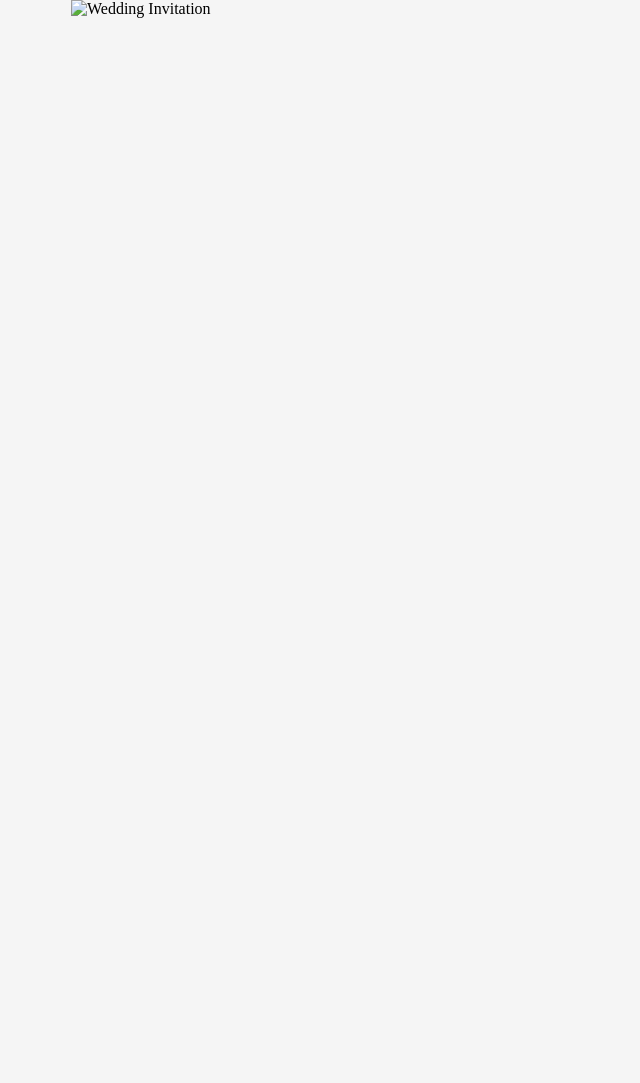
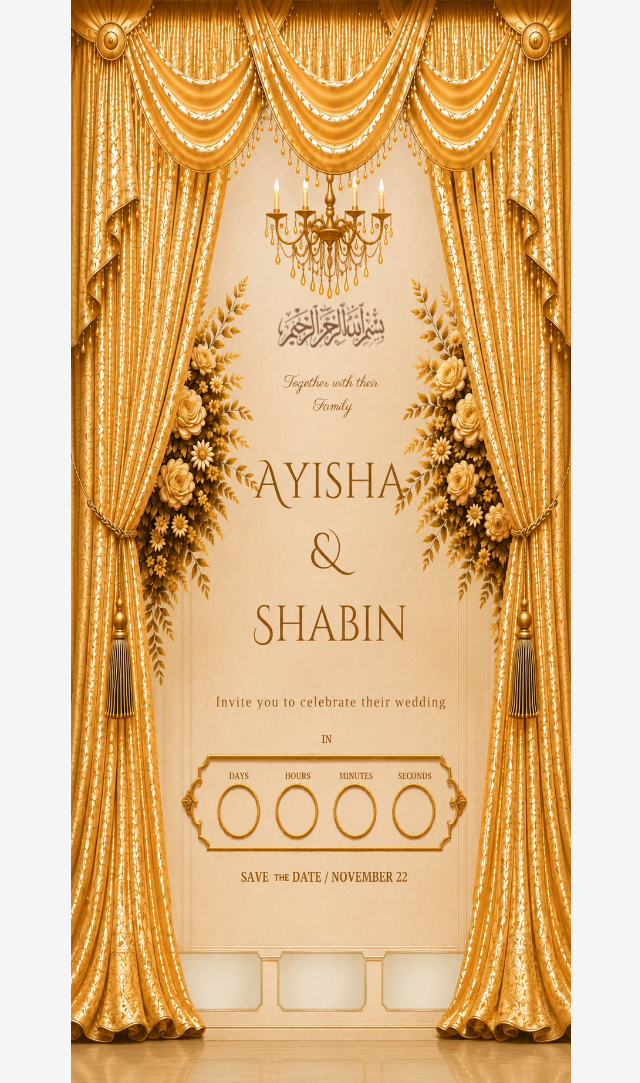
Before and after one commit to noufalrasak/weddingcard.github.io, a plain HTML site: page index.html in a window 1280 px wide. Shown: the whole page, without its empty margins (319-959 px from the left). Before the commit the page ends 800 px from the top, so only its background shows below. Drawn offline with Linux system fonts and the light colour scheme.

Commit message:
Update index.html

```diff
--- a/index.html
+++ b/index.html
@@ -12,7 +12,7 @@
 <div class="invitation-container">
 
     <img
-        src="images/wedding_invitation_1170x2532.jpg"
+        src="wedding_invitation_1170x2532.jpg"
         alt="Wedding Invitation"
         class="invitation-image">
 
```
